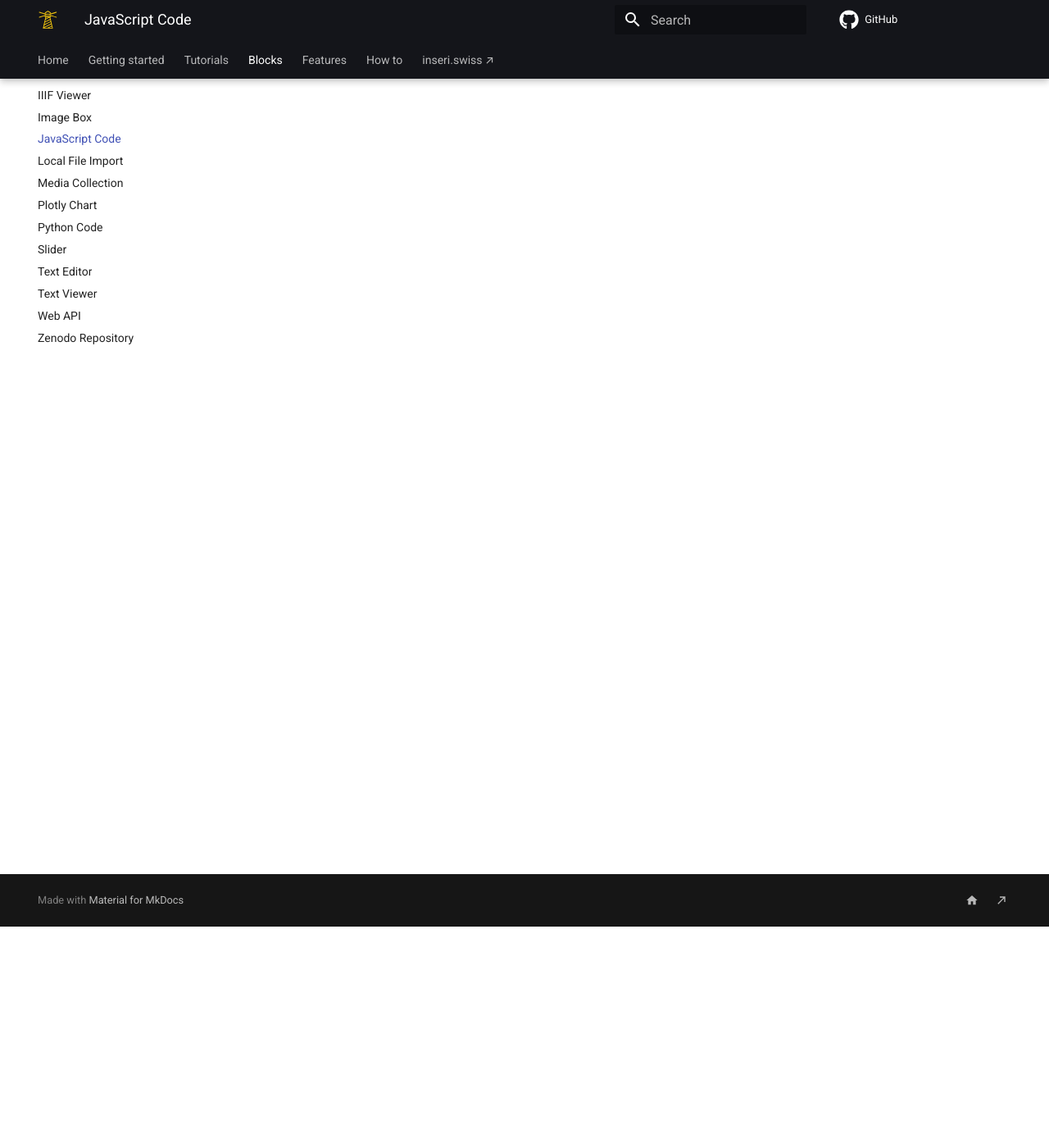
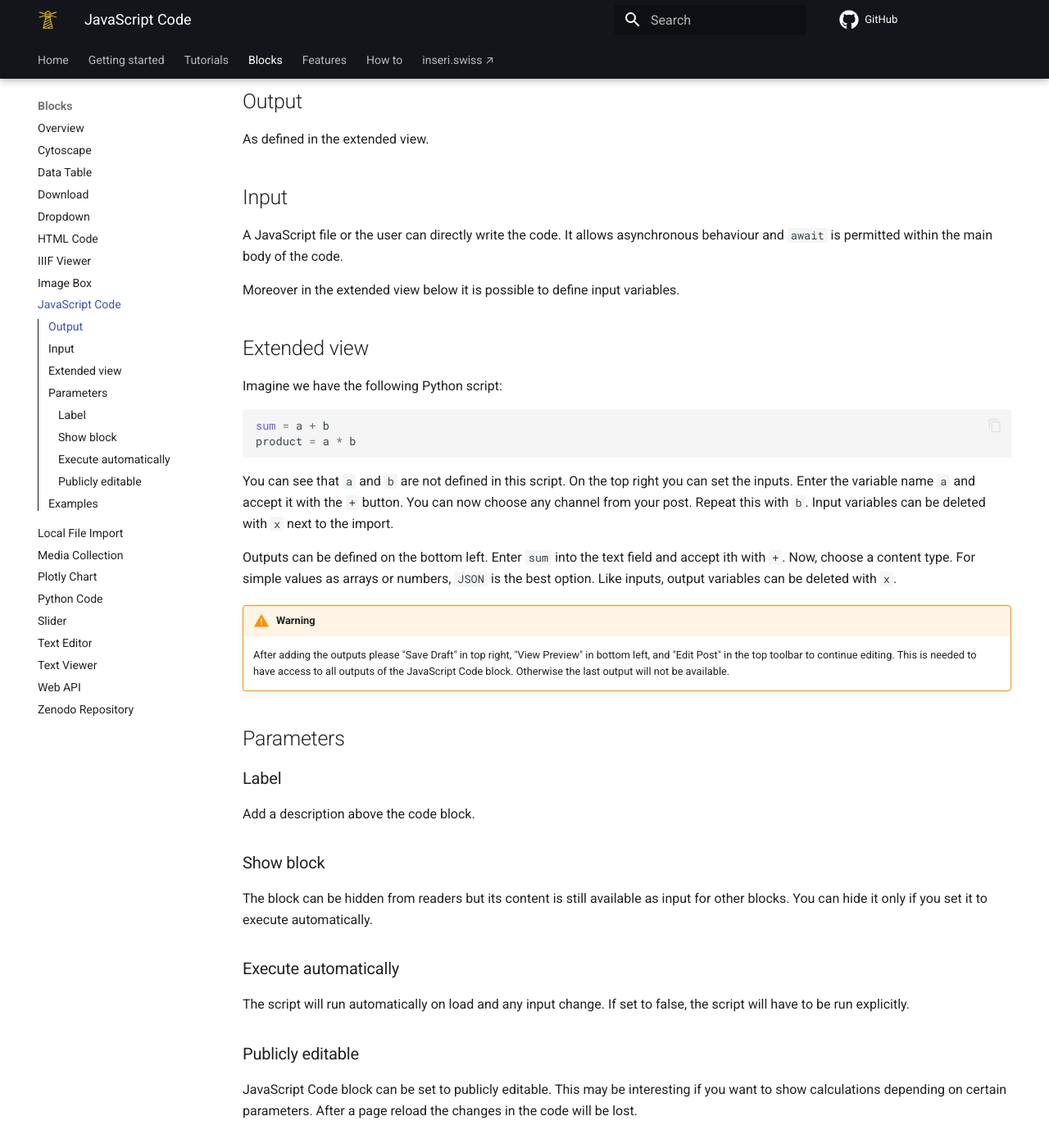
Before and after one commit to inseri-swiss/inseri-core-wp, an MkDocs documentation site: the page built from docs/blocks/javascript.md, in a window 1280 px wide and 1400 px high, scrolled down 270 px. Shown: the whole window at 82% size. Built offline with MkDocs 1.6.1 and Material for MkDocs 9.7.7, drawn with Linux system fonts in a browser that asks for light colours; comment, search, counter and statistics services are not loaded; some of the changed text lies outside the part shown.

Commit message:
docs: add javascript

````diff
--- a/docs/blocks/javascript.md
+++ b/docs/blocks/javascript.md
@@ -1 +1,61 @@
 # JavaScript Code
+
+It allows to run JavaScript code in the browser.
+
+This block allows multiple inputs and outputs. This makes it interesting to tie the behaviors of different blocks together.
+
+To set the inputs and outputs for the script, select "open extended view" which opens a popup.
+
+## Output
+
+As defined in the extended view.
+
+## Input
+
+A JavaScript file or the user can directly write the code. It allows asynchronous behaviour and `await` is permitted within the main body of the code.
+
+Moreover in the extended view below it is possible to define input variables.
+
+## Extended view
+
+Imagine we have the following Python script:
+
+```python
+sum = a + b
+product = a * b
+```
+
+You can see that `a` and `b` are not defined in this script.
+On the top right you can set the inputs. Enter the variable name `a` and accept it with the `+` button. You can now choose any channel from your post. Repeat this with `b`. Input variables can be deleted with `x` next to the import.
+
+Outputs can be defined on the bottom left. Enter `sum` into the text field and accept ith with `+`. Now, choose a content type. For simple values as arrays or numbers, `JSON` is the best option.
+Like inputs, output variables can be deleted with `x`.
+
+!!! warning
+
+    After adding the outputs please "Save Draft" in top right, "View Preview" in bottom left, and "Edit Post" in the top toolbar to continue editing. This is needed to have access to all outputs of the JavaScript Code block. Otherwise the last output will not be available.
+
+## Parameters
+
+### Label
+
+Add a description above the code block.
+
+### Show block
+
+The block can be hidden from readers but its content is still available as input for other blocks. You can hide it only if you set it to execute automatically.
+
+### Execute automatically
+
+The script will run automatically on load and any input change. If set to false, the script will have to be run explicitly.
+
+### Publicly editable
+
+JavaScript Code block can be set to publicly editable. This may be interesting if you want to show calculations depending on certain parameters.
+After a page reload the changes in the code will be lost.
+
+## Examples
+
+[JavaScript Code Block](https://inseri.swiss/2024/04/javascript-code-block/) on inseri.swiss.
+
+[Posts on inseri.swiss](https://inseri.swiss/tag/javascript-code/) that make use of the JavaScript Code block.
````
